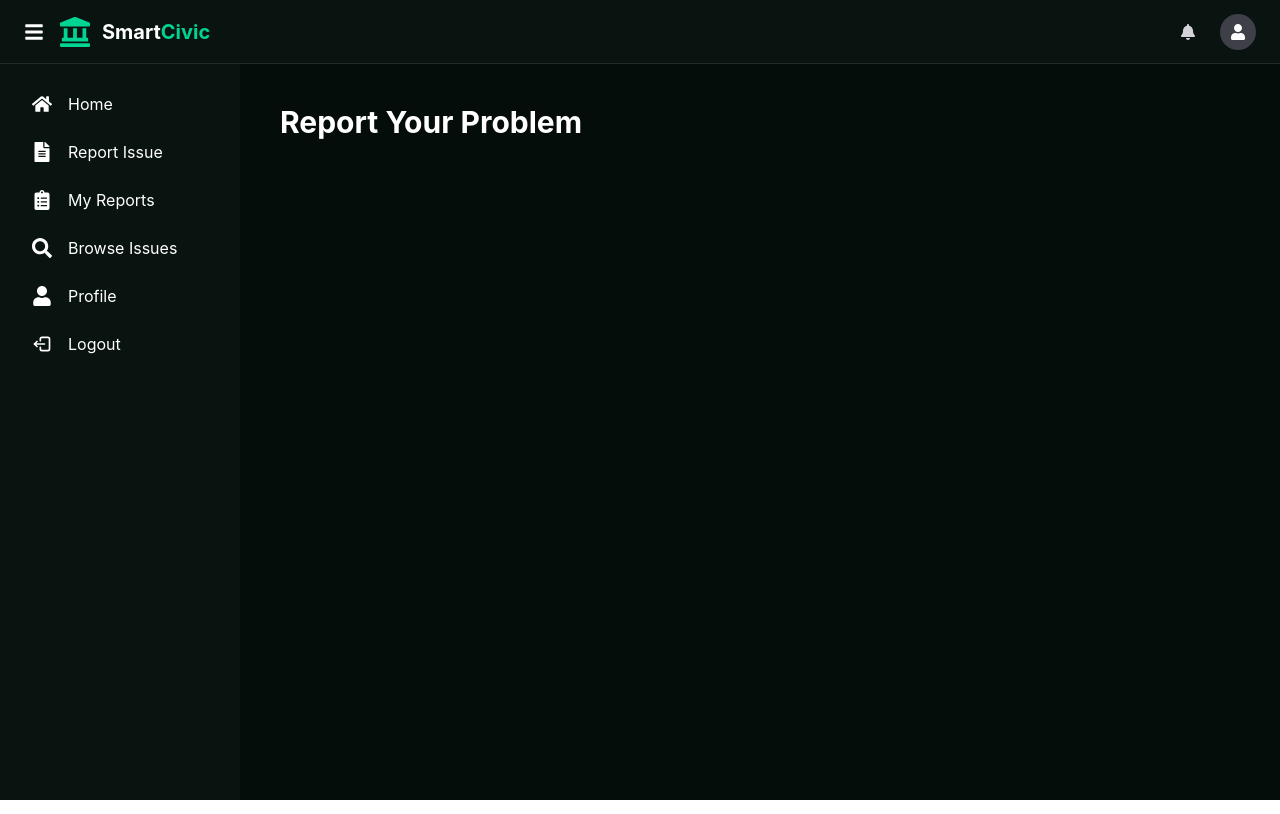
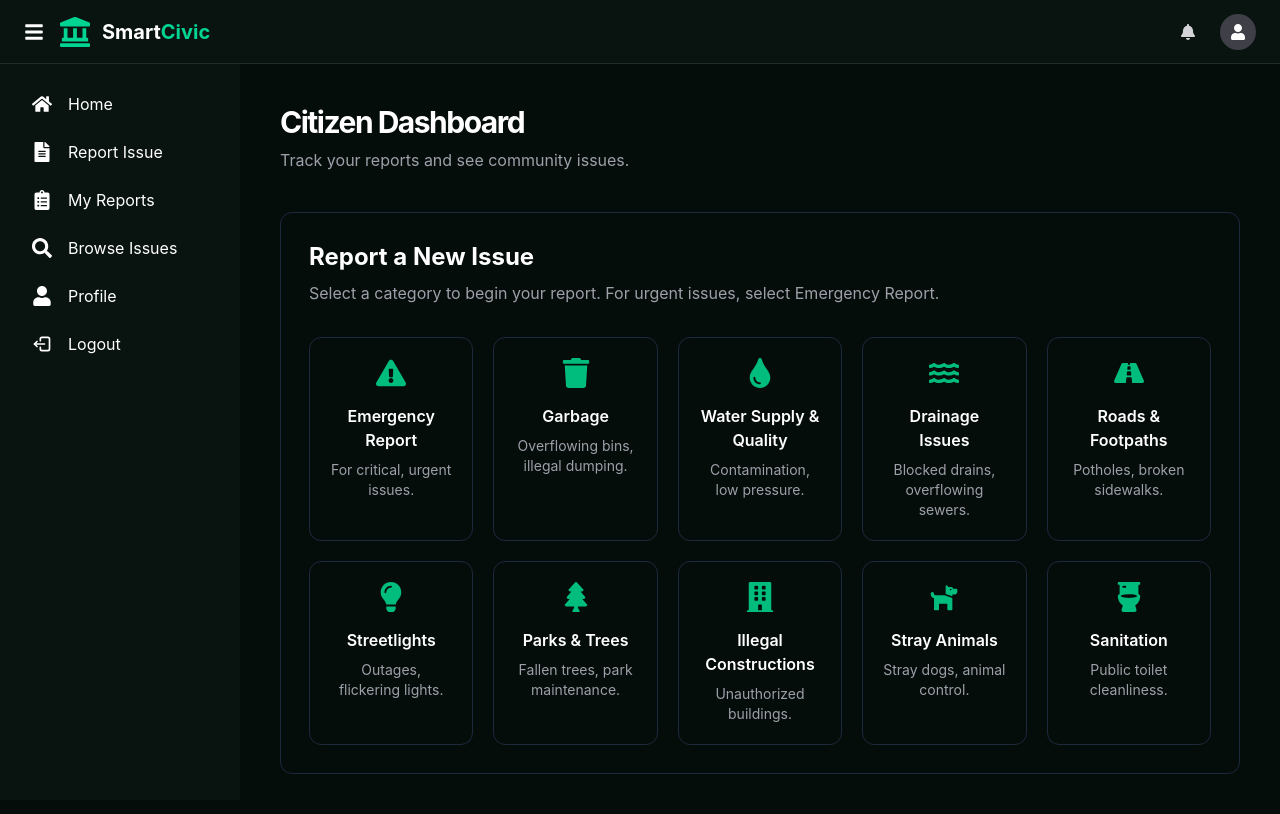
Before and after one commit to Dhruv-rathod01/SmartCivic, a React (Vite) app in the folder client/: page /report-issue in a window 1280 px wide. Built offline with nearby package versions, Linux system fonts and the light colour scheme; no server answers; the HTML template or start-up script is replaced by a standard one.

Commit message:
Update Something

```diff
--- a/client/src/App.jsx
+++ b/client/src/App.jsx
@@ -7,6 +7,7 @@ import ForgotPassword from "./Pages/Forgot-Password";
 import Report from "./Pages/Report-issue";
 import Myreport from "./Pages/My-reports";
 import Browseissue from "./Pages/Browse-issues";
+import Complain from "./Pages/Complain"
 import { Routes, Route } from "react-router-dom";
 
 const App =()=>{
@@ -21,6 +22,7 @@ const App =()=>{
   <Route path="/report-issue" element={<Report />} />
   <Route path="/my-reports" element={<Myreport />} />
   <Route path="/browse-issues" element={<Browseissue />} />
+  <Route path="/complain" element={<Complain />} />
 </Routes>
     </div>
   );
--- /dev/null
+++ b/client/src/Components/Categories.jsx
@@ -0,0 +1,77 @@
+import {
+  FaExclamationTriangle,
+  FaTrash,
+  FaTint,
+  FaWater,
+  FaRoad,
+  FaLightbulb,
+  FaTree,
+  FaBuilding,
+  FaDog,
+  FaToilet,
+} from "react-icons/fa";
+
+export const categories = [
+  {
+    title: "Emergency Report",
+    description: "For critical, urgent issues.",
+    icon: FaExclamationTriangle,
+    path: "/report/emergency",
+    emergency: true,
+  },
+  {
+    title: "Garbage",
+    description: "Overflowing bins, illegal dumping.",
+    icon: FaTrash,
+    path: "/report/garbage",
+  },
+  {
+    title: "Water Supply & Quality",
+    description: "Contamination, low pressure.",
+    icon: FaTint,
+    path: "/report/water",
+  },
+  {
+    title: "Drainage Issues",
+    description: "Blocked drains, overflowing sewers.",
+    icon: FaWater,
+    path: "/report/drainage",
+  },
+  {
+    title: "Roads & Footpaths",
+    description: "Potholes, broken sidewalks.",
+    icon: FaRoad,
+    path: "/report/roads",
+  },
+  {
+    title: "Streetlights",
+    description: "Outages, flickering lights.",
+    icon: FaLightbulb,
+    path: "/report/streetlights",
+  },
+  {
+    title: "Parks & Trees",
+    description: "Fallen trees, park maintenance.",
+    icon: FaTree,
+    path: "/report/parks",
+  },
+  {
+    title: "Illegal Constructions",
+    description: "Unauthorized buildings.",
+    icon: FaBuilding,
+    path: "/report/construction",
+  },
+  {
+    title: "Stray Animals",
+    description: "Stray dogs, animal control.",
+    icon: FaDog,
+    path: "/report/animals",
+  },
+  {
+    title: "Sanitation",
+    description: "Public toilet cleanliness.",
+    icon: FaToilet,
+    path: "/report/sanitation",
+  },
+];
+export default categories;
--- a/client/src/Components/Nav.jsx
+++ b/client/src/Components/Nav.jsx
@@ -6,7 +6,7 @@ import { useState } from "react";
 const Nav = ({ onMenuClick }) => {
   const [active, setActive] = useState(false);
   return (
-    <nav className="flex h-16 items-center justify-between border-b border-white/10 bg-[#091310] px-6 text-white">
+   <nav className="fixed left-0 right-0 top-0 z-50 flex h-16 items-center justify-between border-b border-white/10 bg-[#091310] px-6 text-white">
       <div className="flex items-center gap-4">
         <button onClick={onMenuClick}>
            <FaBars className="cursor-pointer text-xl hover:text-emerald-400" />
--- a/client/src/Components/Sidebar.jsx
+++ b/client/src/Components/Sidebar.jsx
@@ -21,7 +21,7 @@ const Sidebar = () => {
 
 
 return (
-    <aside className="fixed left-0 top-16 flex h-[calc(100vh-4rem)] w-60 flex-col bg-[#091310] p-4 text-white sticky top-16 flex h-[calc(100vh-4rem)] w-60 shrink-0 flex-col overflow-y-auto bg-[#091310] p-4 text-white">
+    <aside className="fixed left-0 top-16 z-40 flex h-[calc(100vh-4rem)] w-60 flex-col overflow-y-auto bg-[#091310] p-4 text-white">
       <div>
         {items.map((item) => (
           <Link
--- /dev/null
+++ b/client/src/Pages/Complain.jsx
@@ -0,0 +1,157 @@
+import Nav from "../Components/Nav";
+import Sidebar from "../Components/Sidebar";
+import categories from "../Components/Categories";
+import { useState } from "react";
+import { FaCloudUploadAlt } from "react-icons/fa";
+
+const Complain = () => {
+  const [sidebarOpen, setSidebarOpen] = useState(true);
+  const [photo, setPhoto] = useState(null);
+  const [category, setCategory] = useState("");
+  const [description, setDescription] = useState("");
+
+  const handleSubmit = (e) => {
+    e.preventDefault();
+
+    console.log({
+      photo,
+      category,
+      description,
+    });
+
+
+  };
+
+  return (
+    <div className="min-h-screen w-full bg-[#050d0b] pt-16">
+      <Nav onMenuClick={() => setSidebarOpen(!sidebarOpen)} />
+
+      <div className="flex">
+  <div
+    className={`shrink-0 transition-all duration-300 ${
+      sidebarOpen ? "w-60" : "w-0"
+    }`}
+  >
+    {sidebarOpen && <Sidebar />}
+  </div>
+
+
+        <main className="min-w-0 flex-1 p-5 text-white md:p-8 lg:p-10">
+          <section className="mx-auto mt-6 max-w-4xl rounded-2xl border border-slate-800 p-6 shadow-xl shadow-black/20 md:p-10">
+
+            <div className="mb-8 border-b border-slate-800 pb-6">
+              <h1 className="text-2xl font-bold tracking-tight text-white md:text-3xl">
+                Report a New Issue
+              </h1>
+
+              <p className="mt-3 max-w-2xl text-sm leading-6 text-zinc-400 md:text-base">
+                Help improve your community by reporting issues. Please
+                provide a clear photo and description.
+              </p>
+            </div>
+
+            <form onSubmit={handleSubmit}>
+
+              <div className="mb-6">
+                <label className="mb-3 block text-sm font-semibold text-white">
+                  Issue Photo <span className="text-red-400">*</span>
+                </label>
+
+                <label
+                  htmlFor="issuePhoto"
+                  className="flex min-h-52 cursor-pointer flex-col items-center justify-center rounded-xl border-2 border-dashed border-slate-700 p-6 text-center transition hover:border-emerald-400 hover:bg-emerald-400/5"
+                >
+                  <FaCloudUploadAlt className="mb-4 text-4xl text-emerald-400" />
+
+                  <p className="text-base font-medium text-white">
+                    {photo ? photo.name : "Click to upload a photo"}
+                  </p>
+
+                  <p className="mt-2 text-sm text-zinc-400">
+                    Upload a clear picture of the reported issue
+                  </p>
+
+                  <p className="mt-1 text-xs text-zinc-500">
+                    PNG, JPG or JPEG
+                  </p>
+
+                  <input
+                    type="file"
+                    id="issuePhoto"
+                    name="issuePhoto"
+                    accept="image/png,image/jpeg"
+                    required
+                    className="hidden"
+                    onChange={(e) =>
+                      setPhoto(e.target.files?.[0] || null)
+                    }
+                  />
+                </label>
+              </div>
+
+
+              <div className="mb-6">
+                <label
+                  htmlFor="category"
+                  className="mb-2 block text-sm font-semibold text-white"
+                >
+                  Confirm Category
+                </label>
+
+                <select
+                  id="category"
+                  name="category"
+                  value={category}
+                  onChange={(e) => setCategory(e.target.value)}
+                  required
+                  className="w-full rounded-lg border border-slate-800 bg-[#091310] px-4 py-3 text-white outline-none transition focus:border-emerald-500"
+                >
+                  <option value="" disabled>
+                    Select an issue category
+                  </option>
+
+                  {categories.map((item) => (
+                    <option key={item.title} value={item.title}>
+                      {item.title}
+                    </option>
+                  ))}
+                </select>
+              </div>
+
+
+              <div className="mb-6">
+                <label
+                  htmlFor="description"
+                  className="mb-2 block text-sm font-semibold text-white"
+                >
+                  Description
+                </label>
+
+                <textarea
+                  id="description"
+                  name="description"
+                  value={description}
+                  onChange={(e) => setDescription(e.target.value)}
+                  placeholder="Describe the issue in detail..."
+                  rows={5}
+                  required
+                  className="w-full resize-none rounded-lg border border-slate-800 bg-[#091310] px-4 py-3 text-white outline-none transition placeholder:text-zinc-500 focus:border-emerald-500"
+                />
+              </div>
+
+
+              <button
+                type="submit"
+                className="mt-2 w-full rounded-lg border-none bg-emerald-500 px-4 py-3 font-semibold text-white outline-none transition hover:bg-emerald-600 focus-visible:ring-2 focus-visible:ring-emerald-400 focus-visible:ring-offset-2 focus-visible:ring-offset-[#050d0b]"
+              >
+                Submit Report
+              </button>
+            </form>
+          </section>
+        </main>
+      </div>
+    </div>
+  );
+};
+
+export default Complain;
--- a/client/src/Pages/Home.jsx
+++ b/client/src/Pages/Home.jsx
@@ -29,16 +29,16 @@ const Home = () => {
 
 
   return (
-    <div className="w-full min-h-screen bg-[#050d0b]">
+    <div className="w-full min-h-screen bg-[#050d0b] pt-16">
       <Nav onMenuClick={() => setSidebarOpen(!sidebarOpen)} />
 
           <div className="flex">
       <div
-          className={`shrink-0 overflow-hidden duration-300 ${
+        className={`shrink-0 transition-all duration-300 ${
           sidebarOpen ? "w-60" : "w-0"
         }`}
       >
-          <Sidebar />
+        {sidebarOpen && <Sidebar />}
       </div>
 
 
--- a/client/src/Pages/My-reports.jsx
+++ b/client/src/Pages/My-reports.jsx
@@ -5,16 +5,16 @@ import {useState} from "react"
 const Myreport = () => {
    const [sidebarOpen, setSidebarOpen] = useState(true);
   return (
-    <div className="w-full min-h-screen bg-[#050d0b]">
+    <div className="w-full min-h-screen bg-[#050d0b] pt-16">
       <Nav onMenuClick={()=> setSidebarOpen(!sidebarOpen)}
         />
           <div className="flex">
       <div
-          className={`shrink-0 overflow-hidden duration-300 ${
+        className={`shrink-0 transition-all duration-300 ${
           sidebarOpen ? "w-60" : "w-0"
         }`}
       >
-          <Sidebar />
+        {sidebarOpen && <Sidebar />}
       </div>
       <h1 className="p-10 text-3xl font-bold text-white">
          My Report
--- a/client/src/Pages/Profile.jsx
+++ b/client/src/Pages/Profile.jsx
@@ -5,16 +5,16 @@ import {useState} from "react"
 const Profile = () => {
    const [sidebarOpen, setSidebarOpen] = useState(true);
   return (
-    <div className="w-full min-h-screen bg-[#050d0b]">
+    <div className="w-full min-h-screen bg-[#050d0b] pt-16">
       <Nav onMenuClick={()=> setSidebarOpen(!sidebarOpen)}
         />
             <div className="flex">
       <div
-          className={`shrink-0 overflow-hidden duration-300 ${
+        className={`shrink-0 transition-all duration-300 ${
           sidebarOpen ? "w-60" : "w-0"
         }`}
       >
-          <Sidebar />
+        {sidebarOpen && <Sidebar />}
       </div>
       <h1 className="p-10 text-3xl font-bold text-white">
          Your Profile
--- a/client/src/Pages/Report-issue.jsx
+++ b/client/src/Pages/Report-issue.jsx
@@ -1,24 +1,56 @@
+import { Link } from "react-router-dom";
 import Nav from "../Components/Nav";
 import Sidebar from "../Components/Sidebar";
-import {useState} from "react"
+import categories from "../Components/Categories";
+import {useState} from "react";
 
 const Report = () => {
    const [sidebarOpen, setSidebarOpen] = useState(true);
   return (
-    <div className="w-full min-h-screen bg-[#050d0b]">
+    <div className="w-full min-h-screen bg-[#050d0b] pt-16">
       <Nav onMenuClick={()=> setSidebarOpen(!sidebarOpen)}
         />
        <div className="flex">
   <div
-          className={`shrink-0 overflow-hidden duration-300 ${
+    className={`shrink-0 transition-all duration-300 ${
       sidebarOpen ? "w-60" : "w-0"
     }`}
   >
-          <Sidebar />
+    {sidebarOpen && <Sidebar />}
   </div>
-      <h1 className="p-10 text-3xl font-bold text-white">
-        Report Your Problem
+
+            <main className="min-w-0 flex-1 p-5 text-white md:p-8 lg:p-10">
+        <h1 className="text-3xl font-bold tracking-tighter">
+          Citizen Dashboard
         </h1>
+        <p className="mt-2 text-zinc-400">
+          Track your reports and see community issues.
+        </p>
+        <section className="mt-10 rounded-xl border border-slate-800 p-5 md:p-7">
+          <h2 className=" text-2xl font-bold" >Report a New Issue</h2>
+        <p className="mt-2 text-sm text-zinc-400 md:text-base">Select a category to begin your report. For urgent issues, select Emergency Report.</p>
+              <div className="mt-8 grid grid-cols-1 gap-5 sm:grid-cols-2 lg:grid-cols-3 xl:grid-cols-5">
+        {categories.map((category) => (
+            <Link
+              key={category.title}
+              to="/complain"
+              className="rounded-xl border border-slate-800 p-5 text-center hover:border-emerald-500"
+            >
+              <category.icon className="mx-auto mb-4 text-3xl text-emerald-500" />
+
+              <h3 className="font-semibold">{category.title}</h3>
+
+              <p className="mt-2 text-sm text-zinc-400">
+                {category.description}
+              </p>
+            </Link>
+
+        ))}
+      </div>
+      </section>
+
+      </main>
+
     </div>
     </div>
   );
```
Also changed, not shown: client/src/Pages/Browse-issues.jsx (+6 -6 lines). Lines whose indentation alone changed are shown as unchanged.
